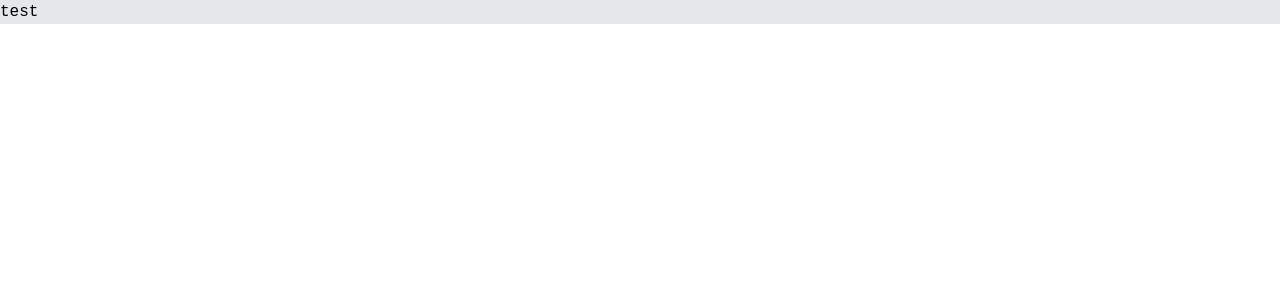
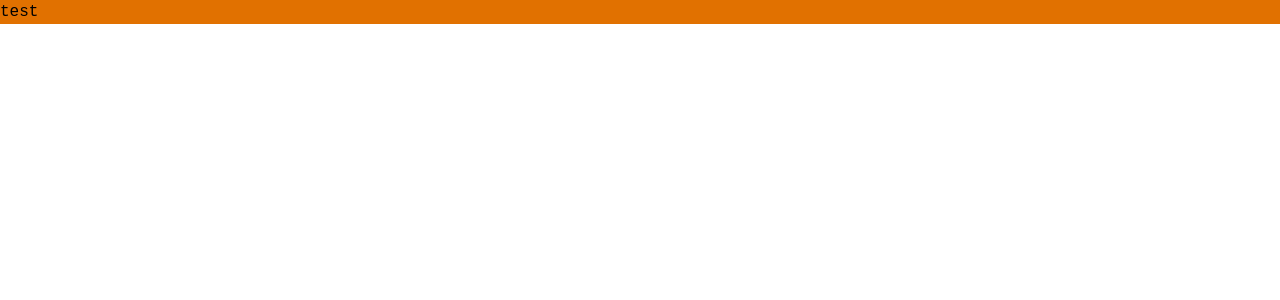
Before and after one commit to Aitaneuh/delta-analyzer, a Vue app: page / in a window 1280 px wide. Shown: the top 300 px of the page. Built offline with nearby package versions, Linux system fonts and the light colour scheme.

Commit message:
set a based container

```diff
--- a/index.html
+++ b/index.html
@@ -4,7 +4,7 @@
     <meta charset="UTF-8" />
     <link rel="icon" href="/favicon.ico" />
     <meta name="viewport" content="width=device-width, initial-scale=1.0" />
-    <title>Delt Analyzer</title>
+    <title>Delta Analyzer</title>
   </head>
   <body>
     <div id="app"></div>
--- a/src/views/HomeView.vue
+++ b/src/views/HomeView.vue
@@ -4,7 +4,7 @@
 
 
 <template>
-    <div>
+    <div class="m-auto container bg-amber-600">
         <h1>test</h1>
     </div>
 </template>
```
